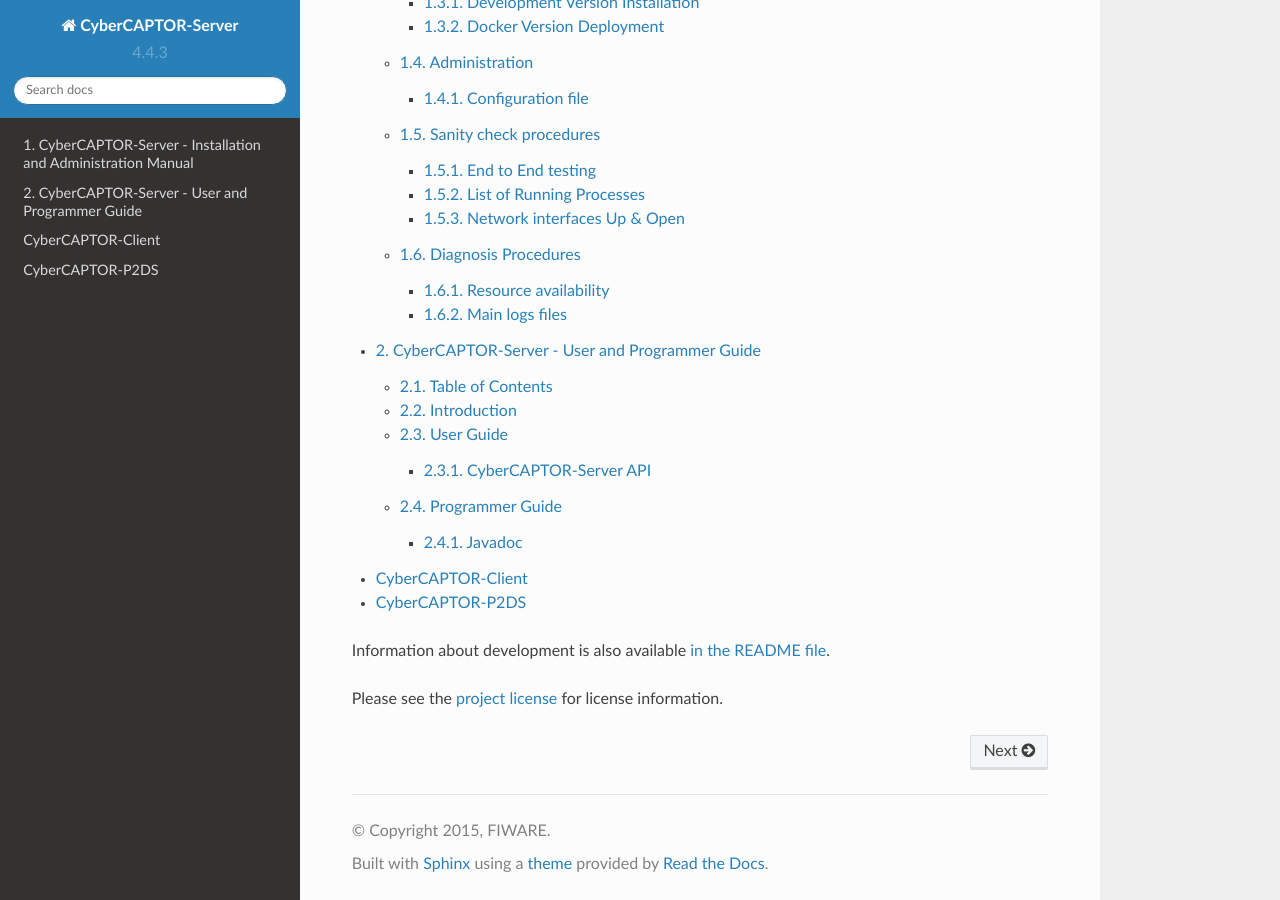
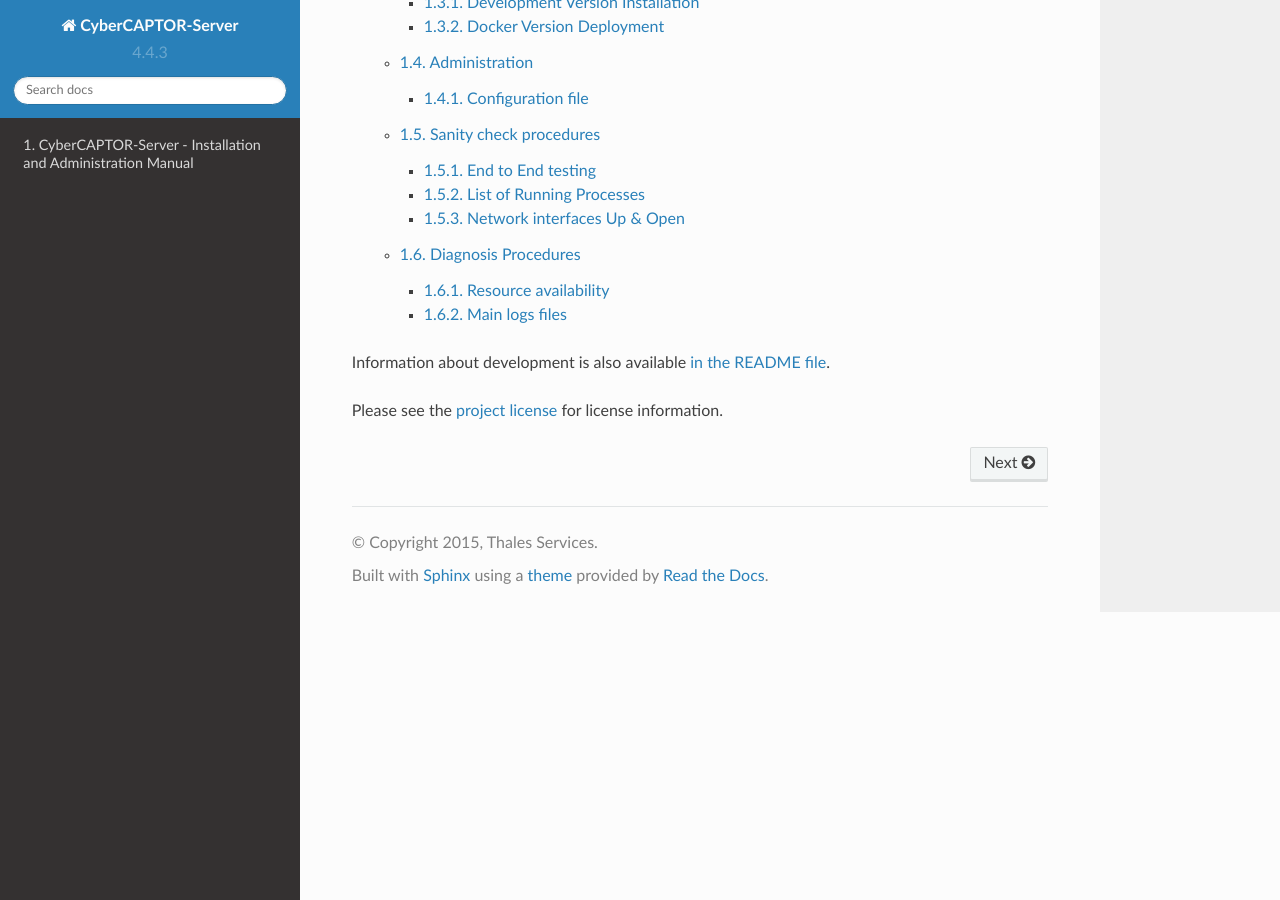
Before and after one commit to fiware-cybercaptor/cybercaptor-server, a Sphinx documentation site: the page built from doc/index.rst, in a window 1280 px wide and 900 px high, scrolled down 585 px. Built offline with Sphinx 7.4.7 and the Read the Docs theme 2.0.0, drawn with Linux system fonts in a browser that asks for light colours.

```diff
--- a/doc/conf.py
+++ b/doc/conf.py
@@ -49,7 +49,7 @@ master_doc = 'index'
 
 # General information about the project.
 project = u'CyberCAPTOR-Server'
-copyright = u'2015, FIWARE'
+copyright = u'2015, Thales Services'
 
 # The version info for the project you're documenting, acts as replacement for
 # |version| and |release|, also used in various other places throughout the
@@ -190,7 +190,7 @@ htmlhelp_basename = 'CyberCAPTOR-Serverdoc'
 # One entry per manual page. List of tuples
 # (source start file, name, description, authors, manual section).
 man_pages = [
-    ('root', 'cybercaptor-server', u'CyberCAPTOR-Server Documentation',
+    ('root', 'cybercaptor-server', u'CyberCAPTOR-Server - Installation and Administration Guide',
      [u'François-Xavier Aguessy'], 1)
 ]
 
@@ -204,7 +204,7 @@ man_pages = [
 # (source start file, target name, title, author,
 #  dir menu entry, description, category)
 texinfo_documents = [
-  ('root', 'CyberCAPTOR-Server', u'CyberCAPTOR-Server Documentation',
+  ('root', 'CyberCAPTOR-Server', u'CyberCAPTOR-Server - Installation and Administration Guide',
    u'François-Xavier Aguessy', 'CyberCAPTOR-Server', 'One line description of project.',
    'Miscellaneous'),
 ]
--- a/doc/index.rst
+++ b/doc/index.rst
@@ -22,9 +22,6 @@ Table of Contents
    :numbered:
 
    InstallationAndAdministrationManual.rst
-   UserAndProgrammersManual.rst
-   CyberCAPTOR-Client <http://cybercaptor.readthedocs.org/projects/cybercaptor-client/en/latest/>
-   CyberCAPTOR-P2DS <http://cybercaptor.readthedocs.org/projects/cybercaptor-p2ds/en/latest/>
 
 Information about development is also available `in the README
 file <https://github.com/fiware-cybercaptor/cybercaptor-server/blob/master/README.md>`__.
```
